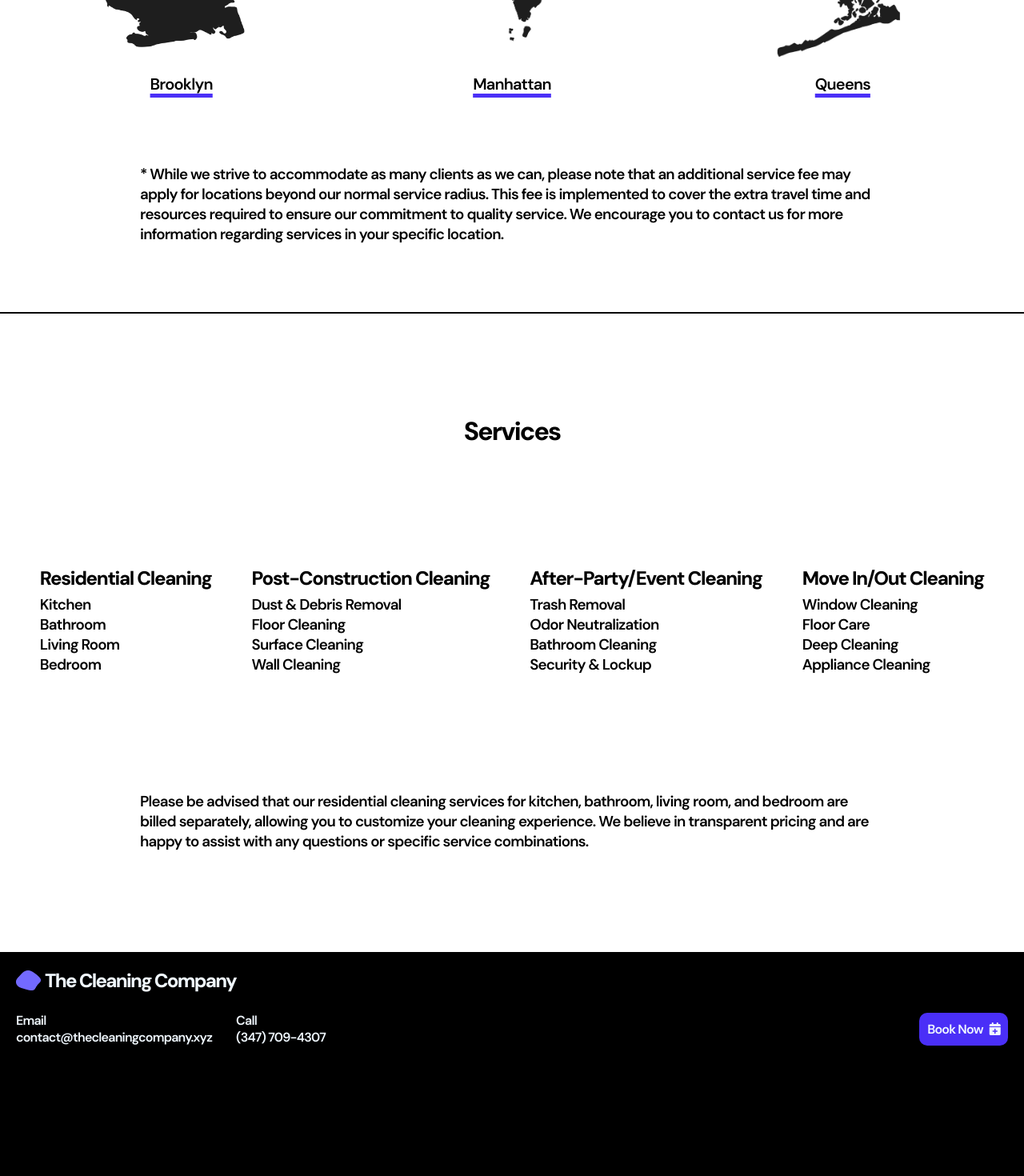
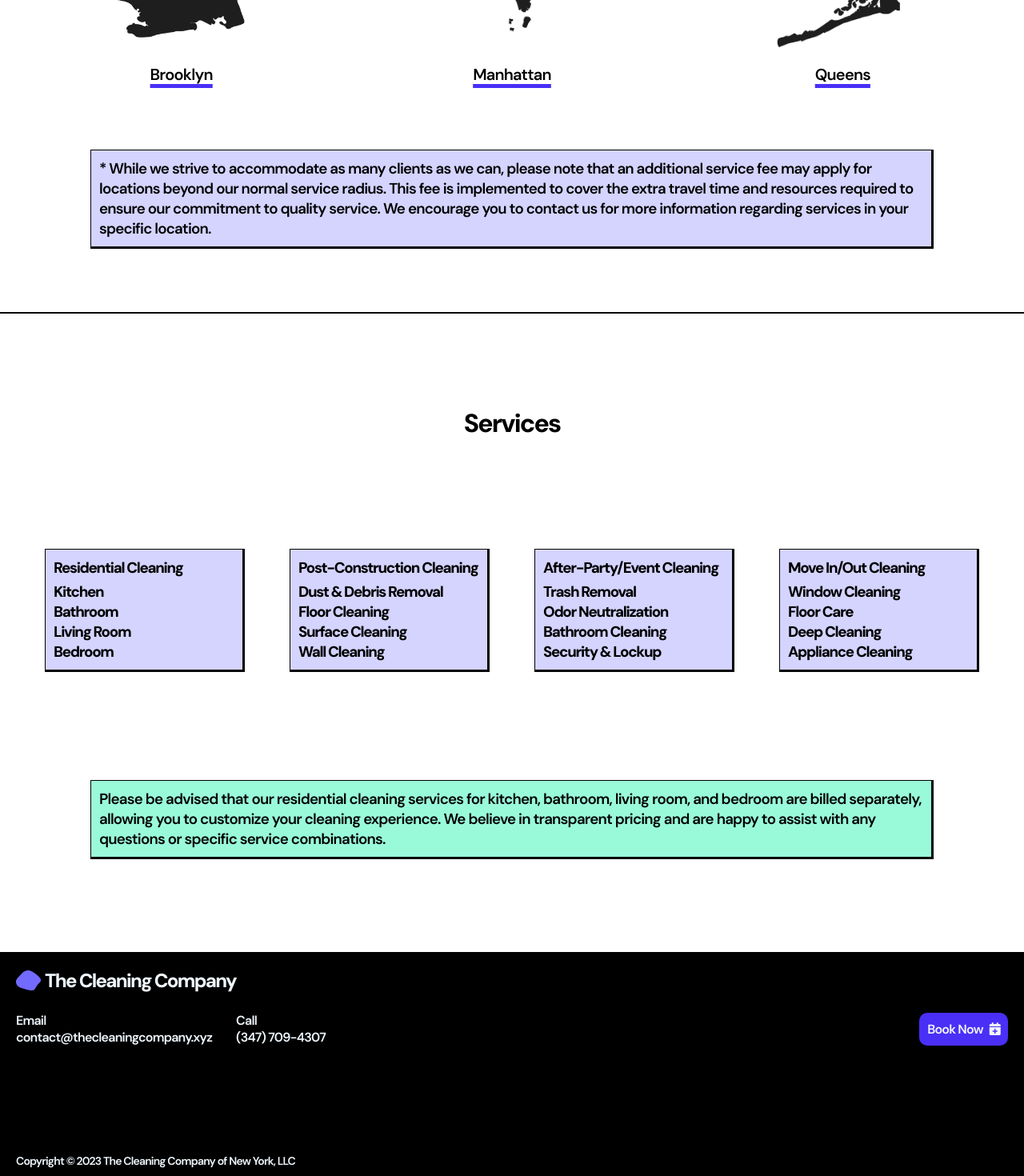
Before and after one commit to iamoscaroneill/thecleaningcompany, a React (Vite) app in the folder client/: page / in a window 1280 px wide. Shown: the part 1210-2680 px from the top of the page at 80% size. Built offline with nearby package versions, Linux system fonts and the light colour scheme.

Commit message:
updated components

```diff
--- a/client/src/App.css
+++ b/client/src/App.css
@@ -30,6 +30,7 @@ body {
   background: #060606;
   font-family: var(--DMSemiBold);
   letter-spacing: -0.8px;
+  position: relative;
 }
 
 a {
--- a/client/src/Components/Areas/Areas.module.css
+++ b/client/src/Components/Areas/Areas.module.css
@@ -57,7 +57,12 @@
 }
 
 .disclaimer {
-    width: 75%;
+    width: 85%;
+    padding: 10px;
+    background-color: #d4d4ff;
+    border: 1px solid black;
+    border-right: 3px solid black;
+    border-bottom: 3px solid black;
 }
 
 @media screen and (max-width: 710px) {
--- a/client/src/Components/Footer/Footer.jsx
+++ b/client/src/Components/Footer/Footer.jsx
@@ -36,6 +36,12 @@ const Booking = () => {
     )
 }
 
+const Copyright = () => {
+    return (
+        <div className={footer.copyright}>Copyright © 2023 The Cleaning Company of New York, LLC</div>
+    )
+}
+
 const Footer = () => {
   return (
     <div className={footer.container}>
@@ -45,6 +51,8 @@ const Footer = () => {
             <Phone/>
             <Booking/>
         </div>
+
+        <Copyright/>
     </div>
   )
 }
--- a/client/src/Components/Footer/Footer.module.css
+++ b/client/src/Components/Footer/Footer.module.css
@@ -68,6 +68,12 @@ h4 i {
     margin-left: 5px;
 }
 
+.copyright {
+    position: absolute;
+    bottom: 10px;
+    font-size: 14px;
+}
+
 @media screen and (max-width: 900px) {
     .container {
         align-items: center;
@@ -81,6 +87,7 @@ h4 i {
     .booking {
         position: relative;
         right: inherit;
+        margin-bottom: 10px;
     }
 }
 
--- a/client/src/Components/Stuff/Stuff.jsx
+++ b/client/src/Components/Stuff/Stuff.jsx
@@ -13,7 +13,7 @@ const Title = () => {
 const Services = (props) => {
     return (
         <div className={stuff.serviceTypes}>
-            <h2>{props.type}</h2>
+            <h3>{props.type}</h3>
             <div className={stuff.serviceOptions}>
                 {props.options && props.options.map((options, i) => {
                     return (
--- a/client/src/Components/Stuff/Stuff.module.css
+++ b/client/src/Components/Stuff/Stuff.module.css
@@ -18,9 +18,15 @@
 
 .serviceTypes {
     margin: 20px;
+    background-color: #d4d4ff;
+    padding: 10px;
+    min-width: 250px;
+    border: 1px solid black;
+    border-right: 3px solid black;
+    border-bottom: 3px solid black;
 }
 
-.serviceTypes h2 {
+.serviceTypes h3 {
     font-family: var(--DMXBold);
     letter-spacing: -1.3px;
 }
@@ -34,10 +40,16 @@
     display: flex;
     align-items: center;
     justify-content: space-evenly;
+    flex-wrap: wrap;
 }
 
 .disclaimer {
-    width: 75%;
+    width: 85%;
+    background-color: #99fada;
+    border: 1px solid black;
+    border-right: 3px solid black;
+    border-bottom: 3px solid black;
+    padding: 10px;
 }
 
 @media screen and (max-width: 940px) {
```
